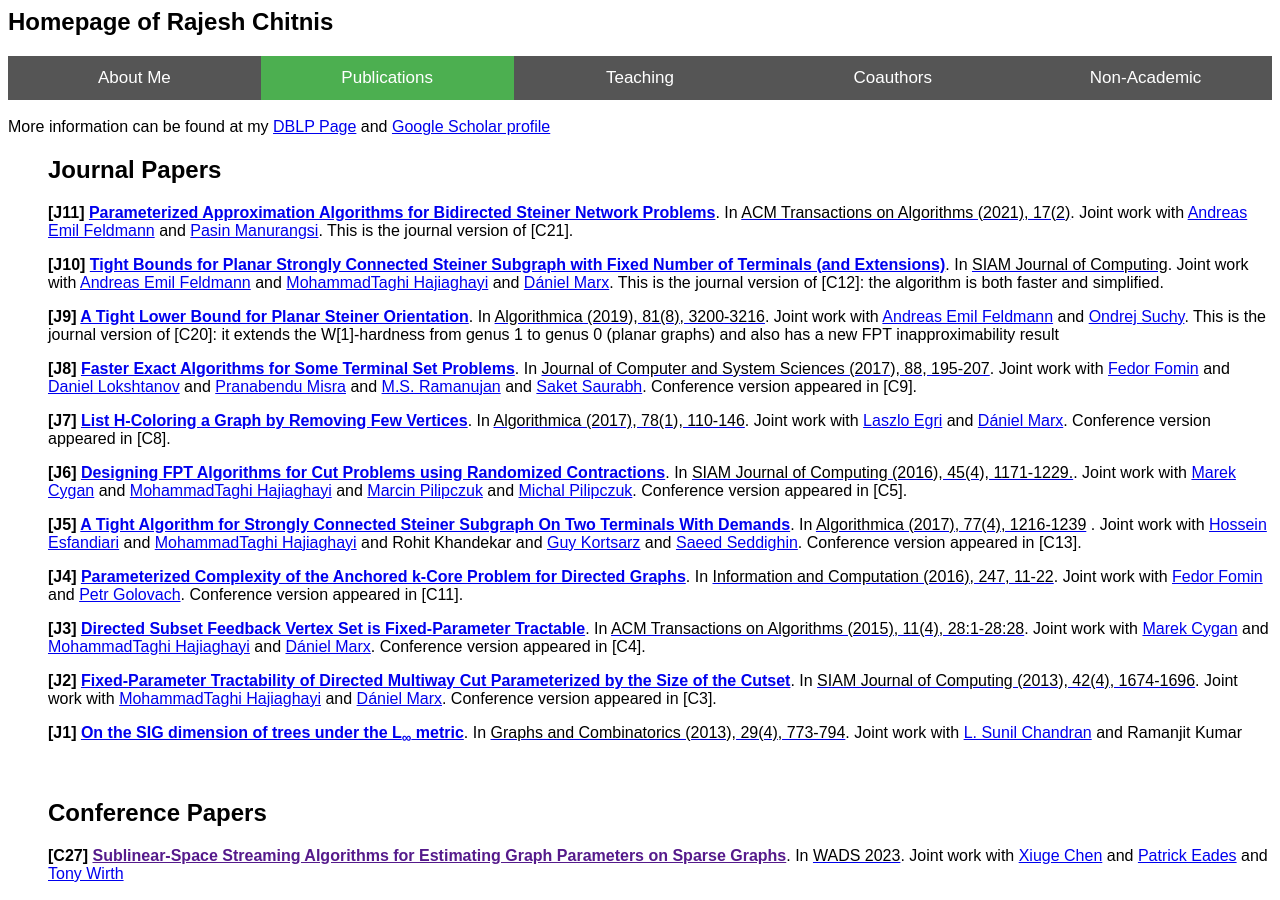
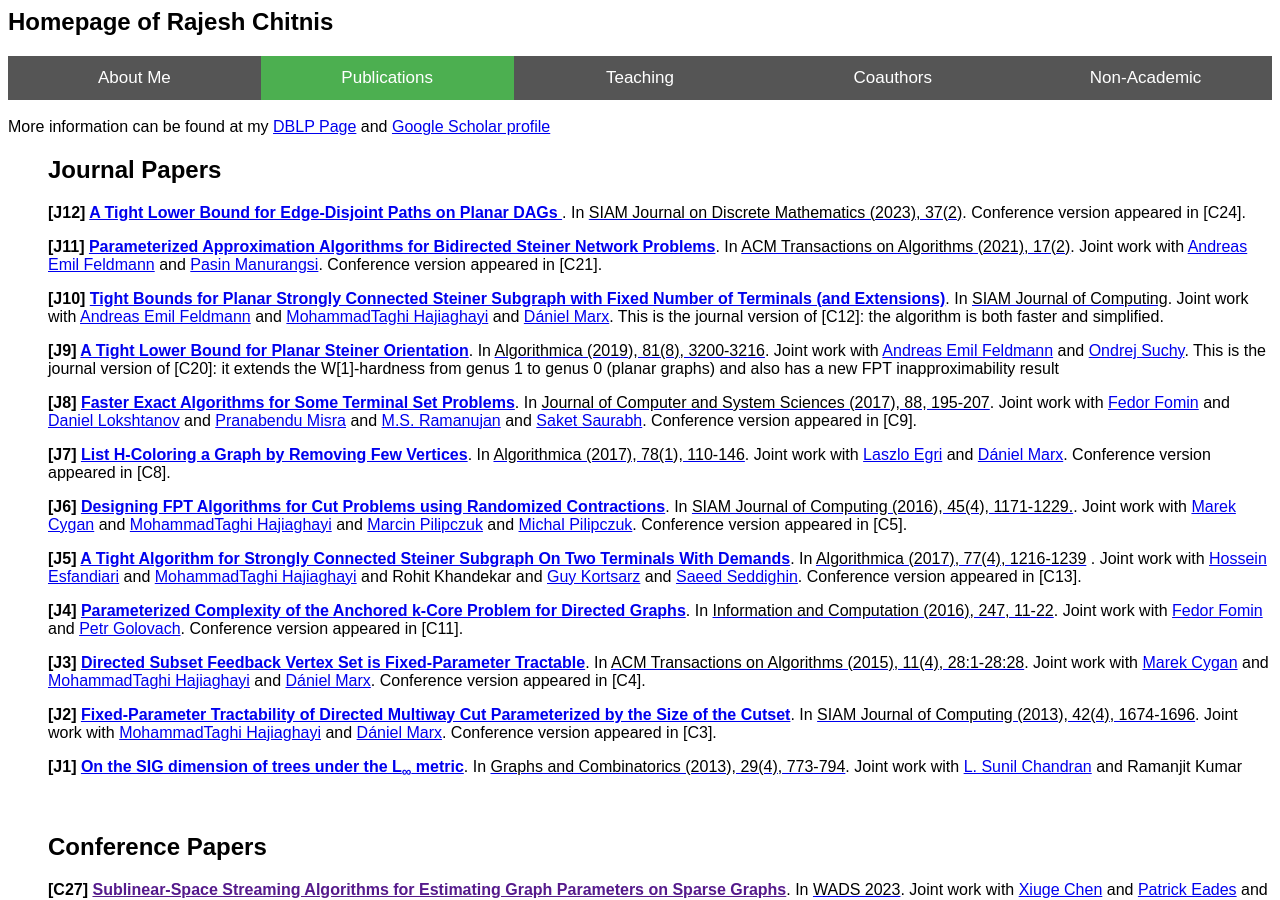
Before and after one commit to rajeshchitnis/rajeshchitnis.github.io, a Jekyll site: the page publications.html, which Jekyll copies as it is, in a window 1280 px wide and 900 px high. Built offline with Jekyll 4.4.1, drawn with Linux system fonts in a browser that asks for light colours.

Commit message:
Update publications.html

```diff
--- a/publications.html
+++ b/publications.html
@@ -101,7 +101,11 @@ More information can be found at my <a href="http://www.informatik.uni-trier.de/
 <h2>Journal Papers
 </h2>
 
-<p class="p7"><font color = "black"><b>[J11] <a href="https://dl.acm.org/doi/10.1145/3447584">Parameterized Approximation Algorithms for Bidirected Steiner Network Problems</a></b>. In <a href="https://dl.acm.org/doi/10.1145/3447584"><FONT COLOR=black>ACM Transactions on Algorithms (2021), 17(2)</a>. Joint work with <a href="https://sites.google.com/site/aefeldmann/home">Andreas Emil Feldmann</a> and <a href="https://pasin30055.github.io/">Pasin Manurangsi</a>. This is the journal version of [C21].</p>
+<p class="p7"><font color = "black"><b>[J12] <a href="https://epubs.siam.org/doi/full/10.1137/21M1395089">A Tight Lower Bound for Edge-Disjoint Paths on Planar DAGs
+</a></b>. In <a href="https://epubs.siam.org/doi/10.1137/21M1395089"><FONT COLOR=black>SIAM Journal on Discrete Mathematics (2023), 37(2)</a>. Conference version appeared in [C24].</p>
+<p class="p3"></p>
+
+<p class="p7"><font color = "black"><b>[J11] <a href="https://dl.acm.org/doi/10.1145/3447584">Parameterized Approximation Algorithms for Bidirected Steiner Network Problems</a></b>. In <a href="https://dl.acm.org/doi/10.1145/3447584"><FONT COLOR=black>ACM Transactions on Algorithms (2021), 17(2)</a>. Joint work with <a href="https://sites.google.com/site/aefeldmann/home">Andreas Emil Feldmann</a> and <a href="https://pasin30055.github.io/">Pasin Manurangsi</a>. Conference version appeared in [C21].</p>
 <p class="p3"></p>
 
 <p class="p7"><font color = "black"><b>[J10] <a href="https://arxiv.org/abs/1911.13161"> Tight Bounds for Planar Strongly Connected Steiner Subgraph with Fixed Number of Terminals (and Extensions)</a></b>. In <a href="https://www.siam.org/publications/journals/siam-journal-on-computing-sicomp"><FONT COLOR=black>SIAM Journal of Computing</a>. Joint work with <a href="https://sites.google.com/site/aefeldmann/home">Andreas Emil Feldmann</a> and <a href="http://www.cs.umd.edu/~hajiagha/">MohammadTaghi Hajiaghayi</a> and <a href="http://www.cs.bme.hu/~dmarx/">D&aacute;niel Marx</a>. This is the journal version of [C12]: the algorithm is both faster and simplified.</p>
```
